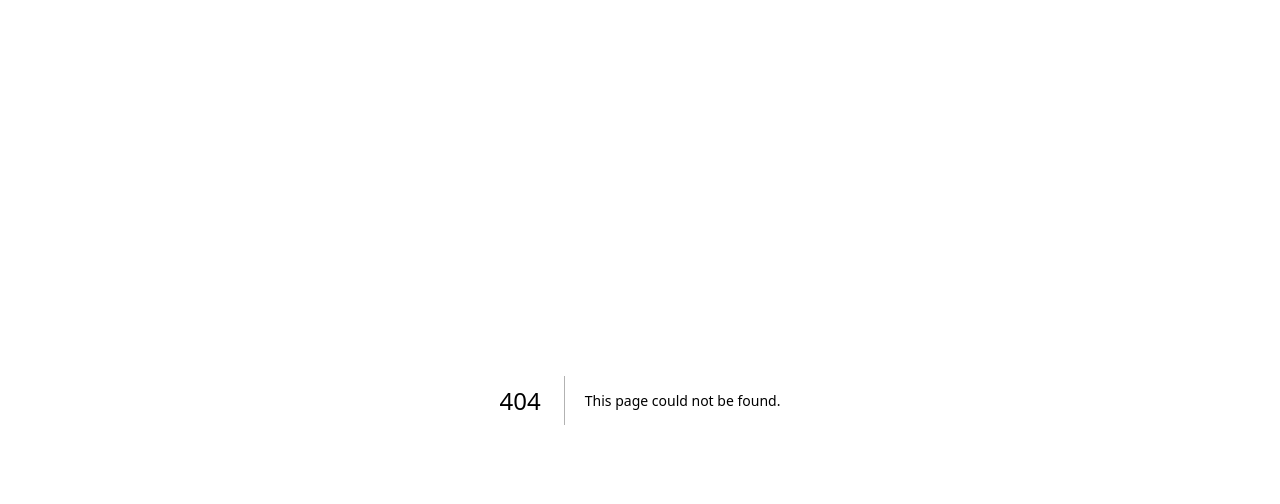
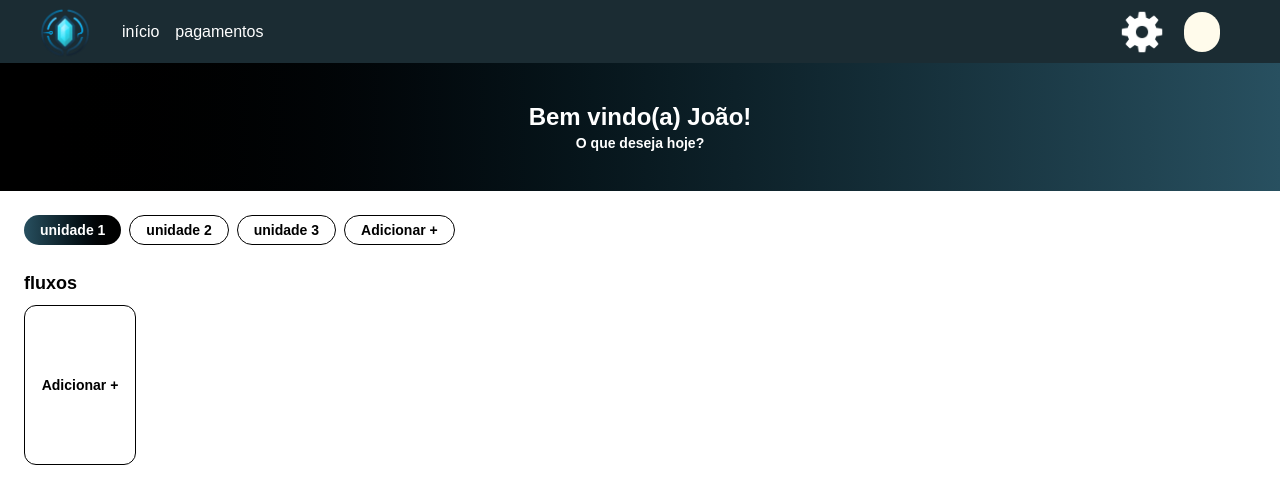
Before and after one commit to deivysonjds/healsync-f, a Next.js app in the folder front-healsync/: page /pages/home in a window 1280 px wide. Before the commit this address had no page. Shown: the top 504 px of the page. Built offline with nearby package versions, Linux system fonts and the light colour scheme.

Commit message:
added: home page layout

```diff
--- a/front-healsync/package.json
+++ b/front-healsync/package.json
@@ -14,7 +14,8 @@
     "react": "^19.0.0",
     "react-dom": "^19.0.0",
     "react-hook-form": "^7.56.4",
-    "zod": "^3.24.4"
+    "zod": "^3.24.4",
+    "zustand": "^5.0.5"
   },
   "devDependencies": {
     "@eslint/eslintrc": "^3",
--- /dev/null
+++ b/front-healsync/src/app/components/FluxoTabs.jsx
@@ -0,0 +1,10 @@
+export default function Fluxos() {
+  return (
+    <section className="px-6 mt-6 font-extrabold">
+      <h2 className="font-bold text-lg mb-2">fluxos</h2>
+      <div className="border rounded-xl w-28 h-40 flex items-center justify-center text-sm cursor-pointer">
+        Adicionar +
+      </div>
+    </section>
+  );
+}
--- /dev/null
+++ b/front-healsync/src/app/components/Header.jsx
@@ -0,0 +1,11 @@
+import NavBar from "./navbar";
+
+export default function Header() {
+  return (
+    <header className="bg-[#1B2C33] min-h-16 flex items-center justify-center">
+      <img className="w-[50px] ml-10 mr-5" src="/logo.png" alt="logo" />
+      <NavBar />
+      <div className="w-11 h-10 bg-amber-50 mr-15 rounded-full"></div>
+    </header>
+  );
+}
--- /dev/null
+++ b/front-healsync/src/app/components/UnidadeButton.jsx
@@ -0,0 +1,17 @@
+const inverseGradient =
+  "bg-gradient-to-l from-black from-0% to-[#285060] to-100%";
+
+export default function UnidadeButton(props) {
+  return (
+    <button
+      onClick={props.onClick}
+      className={`${
+        props.ativo
+          ? `${inverseGradient} text-white`
+          : "bg-white text-black border"
+      } text-sm rounded-full px-4 py-1`}
+    >
+      {props.children}
+    </button>
+  );
+}
--- /dev/null
+++ b/front-healsync/src/app/components/UnidadeTabs.jsx
@@ -0,0 +1,26 @@
+"use client";
+import UnidadeButton from "./UnidadeButton";
+import { useUnidadeStore } from "../store/useUnidadeStore";
+
+const unidades = ["unidade 1", "unidade 2", "unidade 3"];
+
+export default function UnidadeTabs() {
+  const { unidadeSelecionada, setUnidadeSelecionada } = useUnidadeStore();
+
+  return (
+    <div className="flex gap-2 mt-6 px-6 font-bold">
+      {unidades.map((nomeUnidade, index) => (
+        <UnidadeButton
+          key={index}
+          ativo={unidadeSelecionada === nomeUnidade}
+          onClick={() => setUnidadeSelecionada(nomeUnidade)}
+        >
+          {nomeUnidade}
+        </UnidadeButton>
+      ))}
+      <button className="border border-black text-sm rounded-full px-4 py-1">
+        Adicionar +
+      </button>
+    </div>
+  );
+}
--- /dev/null
+++ b/front-healsync/src/app/components/Wellcome.jsx
@@ -0,0 +1,12 @@
+const gradient = "bg-gradient-to-r from-black from-0% to-[#285060] to-100%";
+
+export default function Wellcome() {
+  return (
+    <div
+      className={`text-white flex flex-col justify-center items-center font-bold px-6 -mt-[1px] w-full h-32 text-2xl ${gradient}`}
+    >
+      <p>Bem vindo(a) João!</p>
+      <p className="text-sm">O que deseja hoje?</p>
+    </div>
+  );
+}
--- a/front-healsync/src/app/components/navbar.jsx
+++ b/front-healsync/src/app/components/navbar.jsx
@@ -1,12 +1,10 @@
-
-
-export default function NavBar(){
+export default function NavBar() {
   return (
     <>
       <nav className="flex flex-row justify-between items-center w-[100%] ml-3 mr-5 text-white">
         <div className="flex flex-row gap-4">
           <div>
-                        <a href="/" className="hover:underline transition">
+            <a href="/pages/home" className="hover:underline transition">
               <p>início</p>
             </a>
           </div>
@@ -23,5 +21,5 @@ export default function NavBar(){
         </div>
       </nav>
     </>
-    )
+  );
 }
--- /dev/null
+++ b/front-healsync/src/app/pages/home/page.jsx
@@ -0,0 +1,17 @@
+import Fluxos from "../../components/FluxoTabs";
+import Header from "../../components/Header";
+import UnidadeTabs from "../../components/UnidadeTabs";
+import Wellcome from "../../components/Wellcome";
+
+export default function Home() {
+  return (
+    <>
+      <Header />
+      <main>
+        <Wellcome />
+        <UnidadeTabs />
+        <Fluxos />
+      </main>
+    </>
+  );
+}
--- /dev/null
+++ b/front-healsync/src/app/store/useUnidadeStore.js
@@ -0,0 +1,14 @@
+import { create } from "zustand";
+import { persist } from "zustand/middleware";
+
+export const useUnidadeStore = create(
+  persist(
+    (set) => ({
+      unidadeSelecionada: "unidade 1",
+      setUnidadeSelecionada: (unidade) => set({ unidadeSelecionada: unidade }),
+    }),
+    {
+      name: "unidade-store", // chave que será usada no localStorage
+    }
+  )
+);
```
Also changed, not shown: 1 other file (tests, documents, lock files or other folders). Lines whose indentation alone changed are shown as unchanged.
